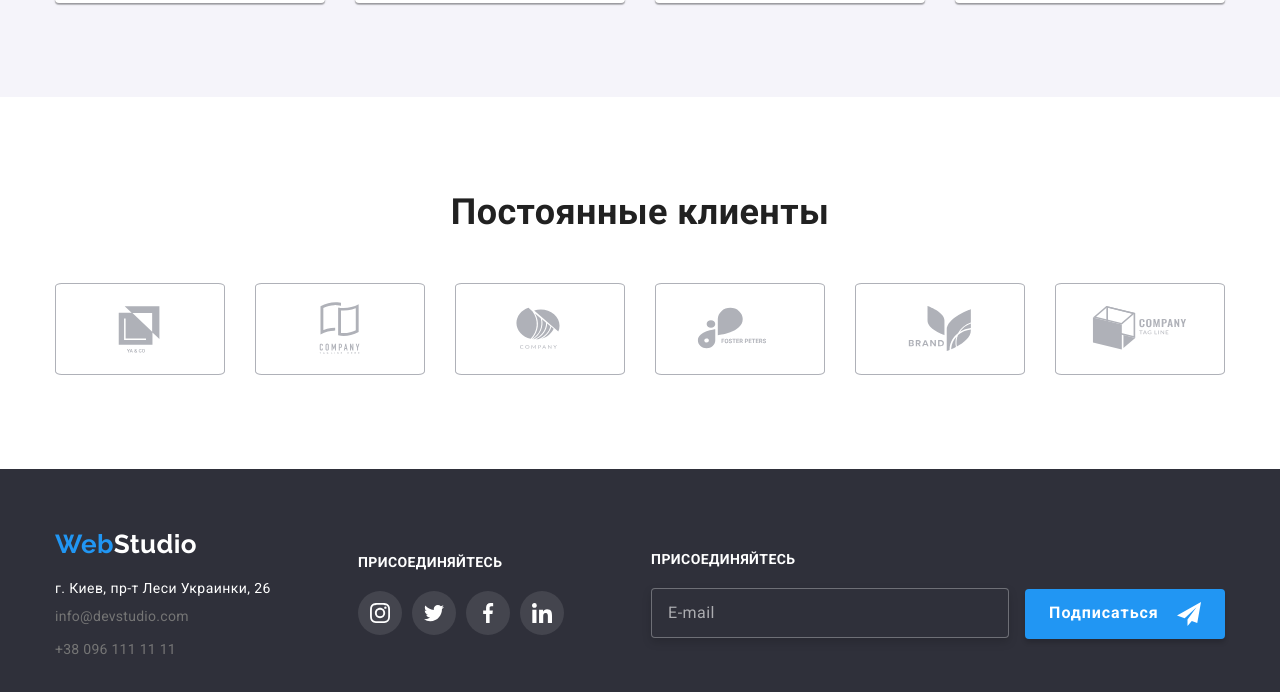
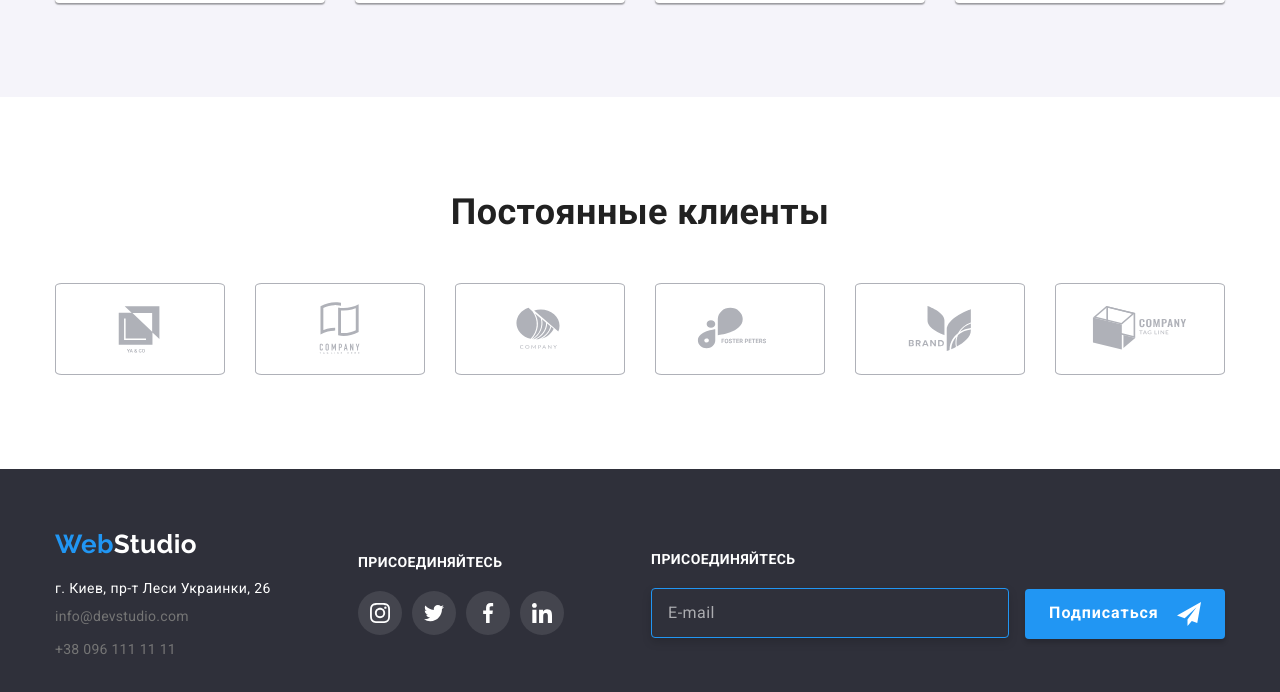
Before and after one commit to Naliv88/goit-markup-hw-06, a plain HTML site: page index.html in a window 1280 px wide. In both pictures the pointer is over the input 830 px from the left and 2850 px from the top of the page. Shown: the part 2238-2930 px from the top of the page. Drawn offline with nearby package versions, Linux system fonts and the light colour scheme.

Commit message:
focus in input footer

```diff
--- a/styles/styles.css
+++ b/styles/styles.css
@@ -515,9 +515,11 @@ img {
     color:var(--color-bg-first);
 
     font-size: 16px;
-        line-height: 1.25;
+    line-height: 1.25;
 
-        letter-spacing: 0.03em;
+    letter-spacing: 0.03em;
+
+    transition: border 250ms cubic-bezier(0.4, 0, 0.2, 1);
 }
 .subscribe-input::placeholder{
 
@@ -528,7 +530,10 @@ img {
 
     color: rgba(255, 255, 255, 0.6);
 }
-
+.subscribe-input:focus, .subscribe-input:hover{
+    border-color: var(--color-accent);
+    outline: transparent;
+}
 .subscribe-btn {
     background-color: var(--color-accent);
     box-shadow: 0px 4px 4px rgba(0, 0, 0, 0.15);
```
